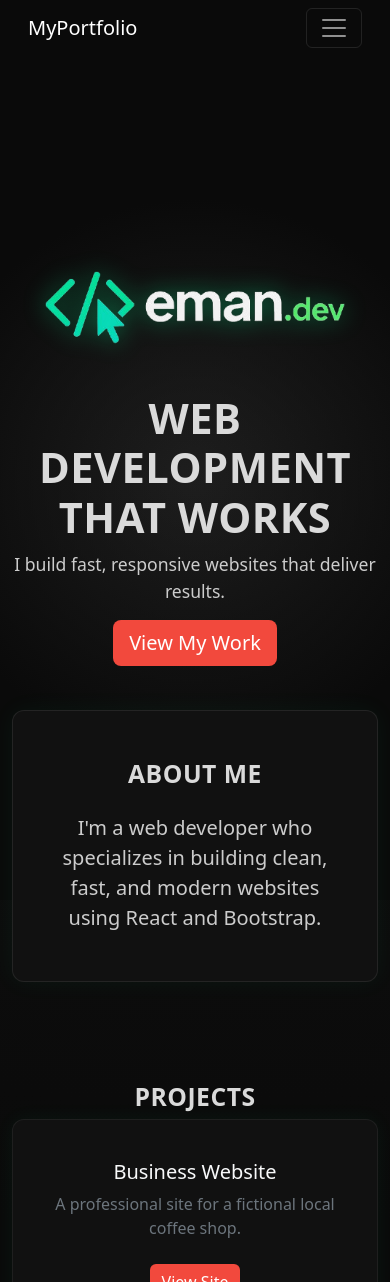
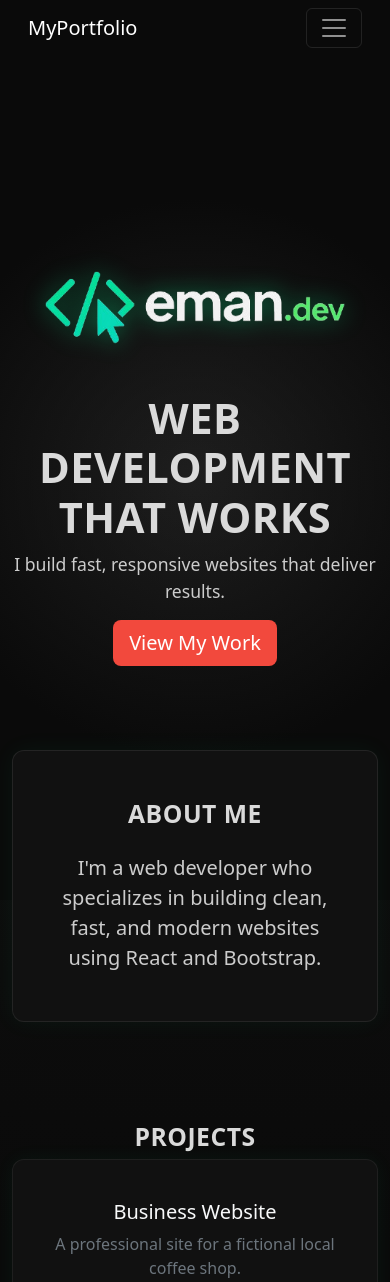
Before and after one commit to eadekunle24/portfolio-site, a React (Create React App) app: page / in a window 390 px wide. Shown: the top 1282 px of the page. Built offline with nearby package versions, Linux system fonts and the light colour scheme.

Commit message:
Fix hero and about layout on iPhone screens

```diff
--- a/src/components/About.js
+++ b/src/components/About.js
@@ -2,14 +2,15 @@ import React from 'react';
 
 export default function About() {
   return (
-    <section
+<section
   id="about"
   className="text-center"
   style={{
-    paddingTop: window.innerWidth < 768 ? '30px' : '80px',
+    paddingTop: '60px',
     paddingBottom: '80px'
   }}
 >
+
 
 <div
   className="container d-flex justify-content-center"
--- a/src/theme.css
+++ b/src/theme.css
@@ -79,3 +79,9 @@ footer {
     font-size: 1.2rem;
   }
 }
+
+@media (max-width: 768px) {
+  #about {
+    margin-top: 40px;
+  }
+}
```
